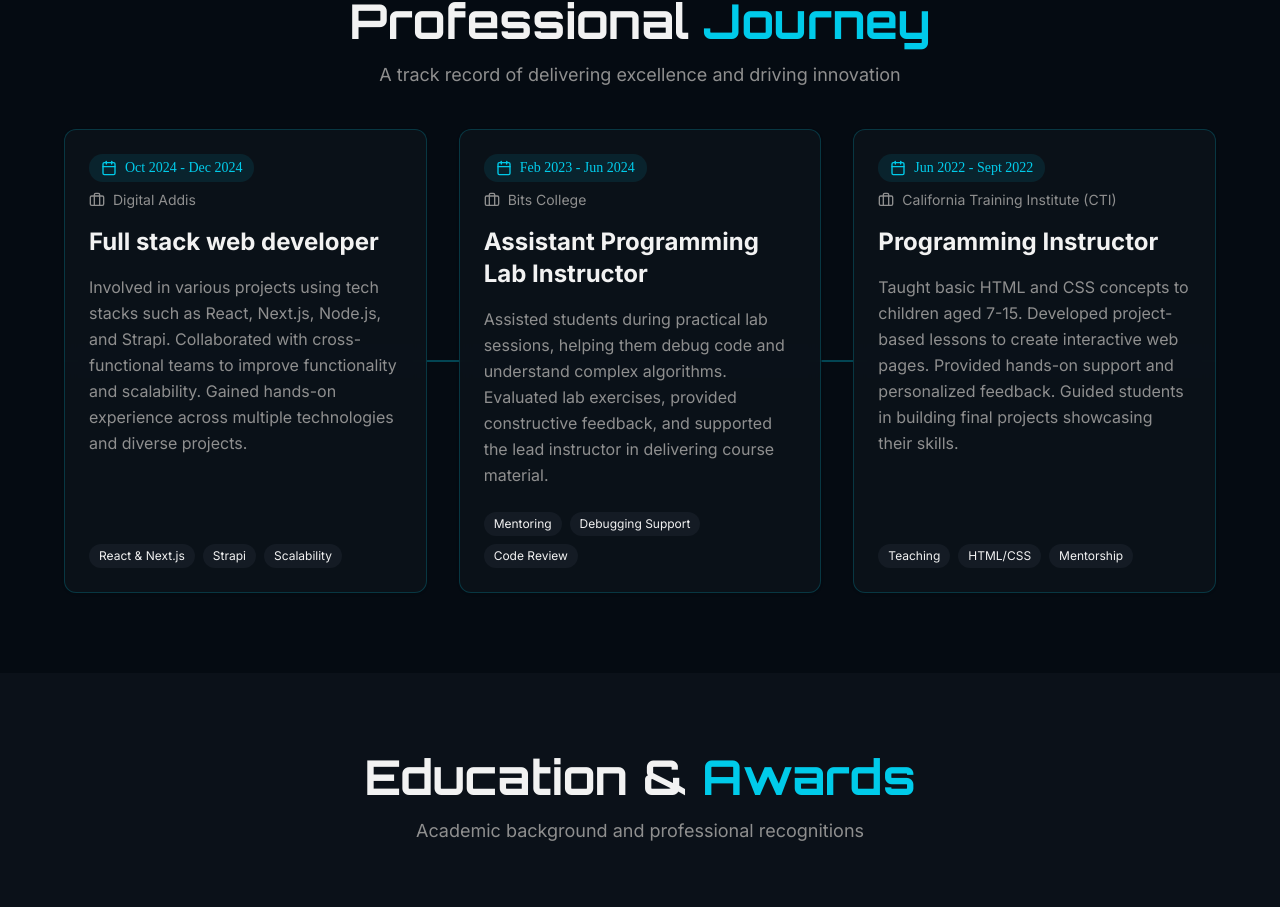
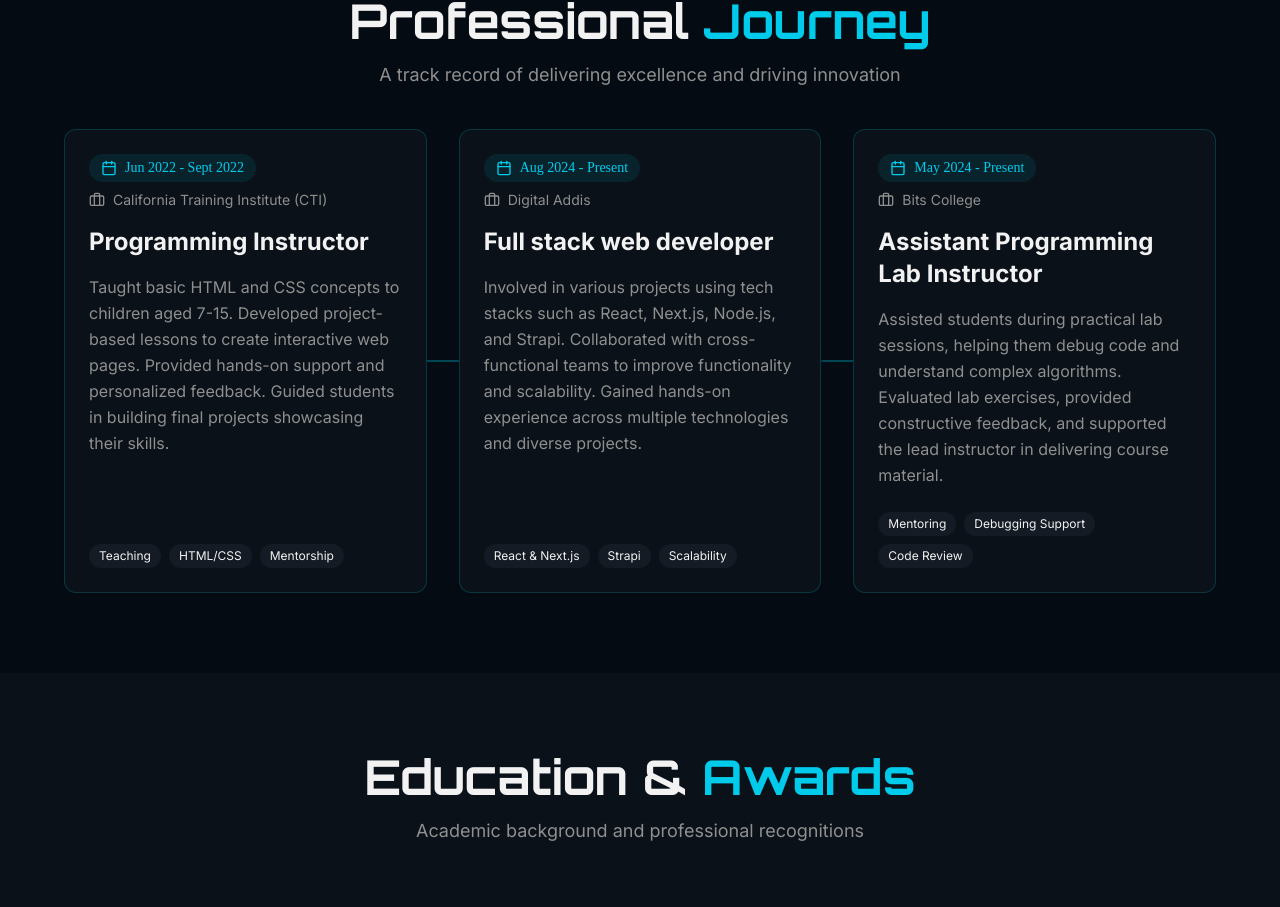
Before and after one commit to Gelila-Fassil/portfolio, a Next.js app: page / in a window 1280 px wide. Shown: the part 1879-2786 px from the top of the page. Built offline with nearby package versions, Linux system fonts and the light colour scheme.

Commit message:
edite timeline

```diff
--- a/components/experience-timeline.tsx
+++ b/components/experience-timeline.tsx
@@ -3,22 +3,6 @@
 import { Briefcase, Calendar } from "lucide-react"
 
 const experiences = [
-  {
-    year: "Oct 2024 - Dec 2024",
-    role: "Full stack web developer",
-    company: "Digital Addis",
-    description:
-      "Involved in various projects using tech stacks such as React, Next.js, Node.js, and Strapi. Collaborated with cross-functional teams to improve functionality and scalability. Gained hands-on experience across multiple technologies and diverse projects.",
-    achievements: ["React & Next.js", "Strapi", "Scalability"],
-  },
-  {
-    year: "Feb 2023 - Jun 2024",
-    role: "Assistant Programming Lab Instructor",
-    company: "Bits College",
-    description:
-      "Assisted students during practical lab sessions, helping them debug code and understand complex algorithms. Evaluated lab exercises, provided constructive feedback, and supported the lead instructor in delivering course material.",
-    achievements: ["Mentoring", "Debugging Support", "Code Review"],
-  },
   {
     year: "Jun 2022 - Sept 2022",
     role: "Programming Instructor",
@@ -27,6 +11,23 @@ const experiences = [
       "Taught basic HTML and CSS concepts to children aged 7-15. Developed project-based lessons to create interactive web pages. Provided hands-on support and personalized feedback. Guided students in building final projects showcasing their skills.",
     achievements: ["Teaching", "HTML/CSS", "Mentorship"],
   },
+  {
+    year: "Aug 2024 - Present",
+    role: "Full stack web developer",
+    company: "Digital Addis",
+    description:
+      "Involved in various projects using tech stacks such as React, Next.js, Node.js, and Strapi. Collaborated with cross-functional teams to improve functionality and scalability. Gained hands-on experience across multiple technologies and diverse projects.",
+    achievements: ["React & Next.js", "Strapi", "Scalability"],
+  },
+  {
+    year: "May 2024 - Present",
+    role: "Assistant Programming Lab Instructor",
+    company: "Bits College",
+    description:
+      "Assisted students during practical lab sessions, helping them debug code and understand complex algorithms. Evaluated lab exercises, provided constructive feedback, and supported the lead instructor in delivering course material.",
+    achievements: ["Mentoring", "Debugging Support", "Code Review"],
+  },
+
 ]
 
 export function ExperienceTimeline() {
```
Lines whose indentation alone changed are shown as unchanged.
